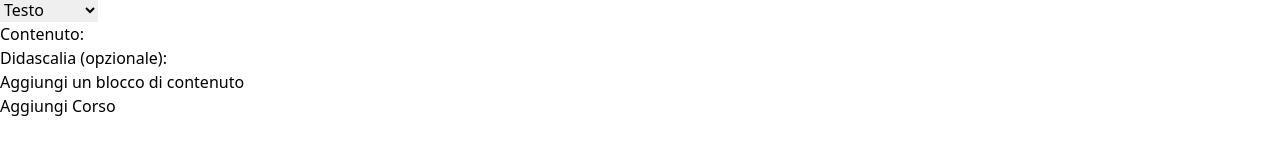
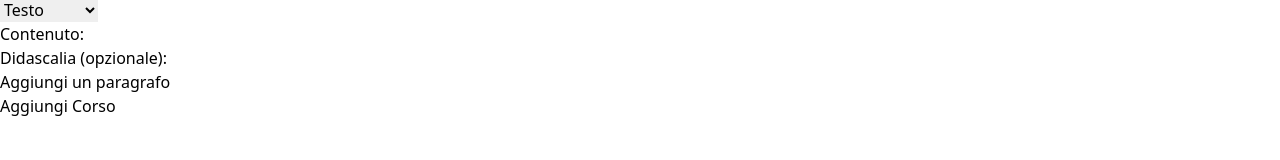
Before and after one commit to RoccoIntini/ingegneria_del_software, a Next.js app in the folder smarttn/: page /admin/add-course in a window 1280 px wide. Shown: the part 282-442 px from the top of the page. Built offline with nearby package versions, Linux system fonts and the light colour scheme; no server answers.

Commit message:
Update page.jsx

```diff
--- a/smarttn/app/admin/add-course/page.jsx
+++ b/smarttn/app/admin/add-course/page.jsx
@@ -141,7 +141,7 @@ export default function AddCourse() {
           ))}
 
           <button type="button" onClick={addContentBlock}>
-            Aggiungi un blocco di contenuto
+            Aggiungi un paragrafo
           </button>
         </div>
 
```
